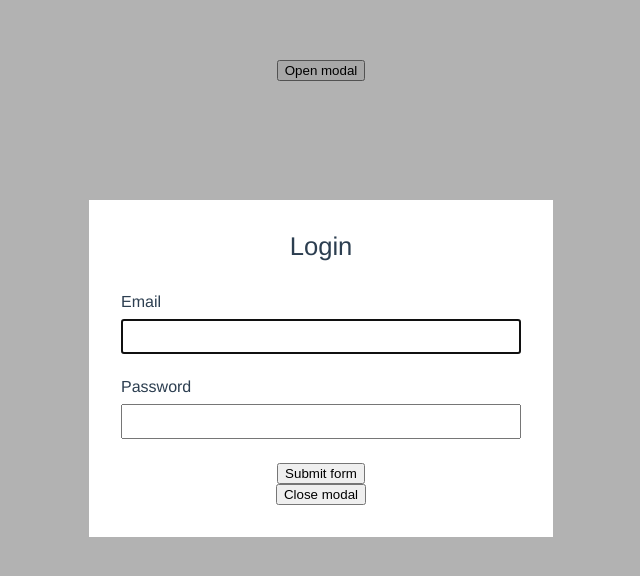
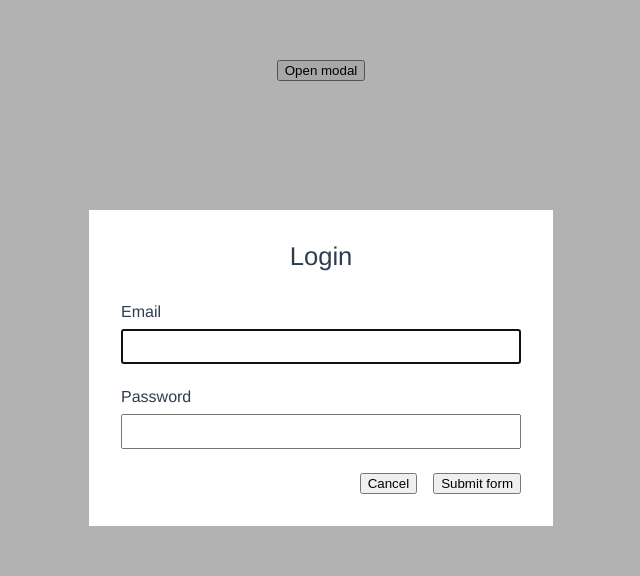
Before and after one commit to ThomasFindlay/vue-modal-trap-focus, a Vue app: page / in a window 1280 px wide. Both pictures are taken after a click on the button "Open modal". Shown: the top 576 px of the page, without its empty margins (319-959 px from the left). Built offline with nearby package versions, Linux system fonts and the light colour scheme.

Commit message:
form action buttons layout and styling

```diff
--- a/src/components/Modal.vue
+++ b/src/components/Modal.vue
@@ -33,13 +33,11 @@ const submitForm = () => {
             </div>
 
             <div :class="$style.formActions">
+              <button @click.prevent="$emit('close')">Cancel</button>
               <button @click.prevent="submitForm">Submit form</button>
             </div>
           </form>
         </main>
-        <footer>
-          <button @click.prevent="$emit('close')">Close modal</button>
-        </footer>
       </div>
     </div>
   </transition>
@@ -119,5 +117,9 @@ const submitForm = () => {
 }
 
 .formActions {
+  display: flex;
+  align-items: center;
+  justify-content: flex-end;
+  gap: 1rem;
 }
 </style>
```
